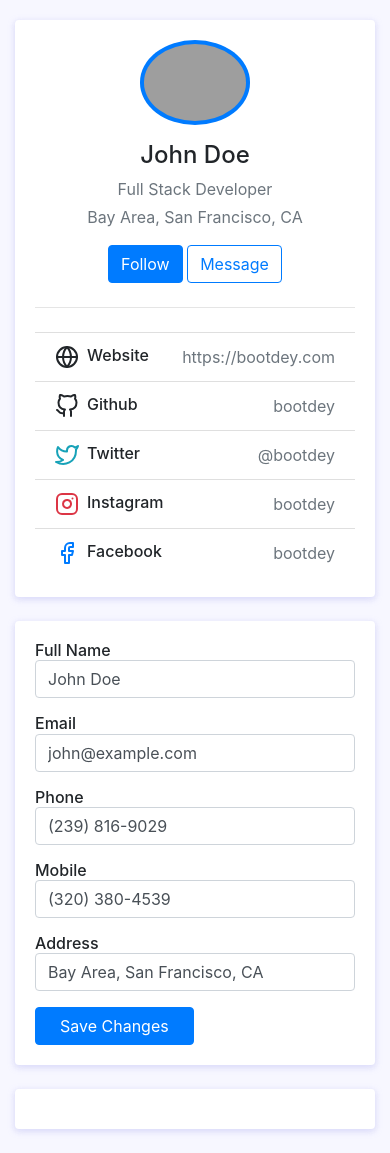
After one commit to CS308-Stock-Image/Sprint-3, a Django app: page /profile in a window 390 px wide. The commit adds this page. Run offline with Django 3.2, Linux system fonts and the light colour scheme; some libraries are stand-ins or nearby versions; grey boxes are pictures that could not be loaded.

Commit message:
backend seller added and profile page added

```diff
--- a/project/accounts/models.py
+++ b/project/accounts/models.py
@@ -30,6 +30,7 @@ class Photo(models.Model):
     image = models.ImageField(null=False, blank=False)
     description = models.TextField()
     price= models.DecimalField(max_digits=5, decimal_places=2, default=0)
+    uploaded_by=models.ForeignKey(User,on_delete=models.SET_NULL, null=True)
 
 
 
@@ -48,3 +49,7 @@ class ShopCart(models.Model):
     @property
     def price(self):
         return(self.product.price)
+
+class Seller(models.Model):
+    user=models.ForeignKey(User,on_delete=models.SET_NULL, null=True)
+    isseller= models.BooleanField(default=False)
--- a/project/accounts/templates/accounts/photos/gallery.html
+++ b/project/accounts/templates/accounts/photos/gallery.html
@@ -24,6 +24,7 @@
 </head>
 
 <body >
+
 
             <div class="col-md-9">
                 <div class= "row">
--- /dev/null
+++ b/project/accounts/templates/accounts/profile.html
@@ -0,0 +1,142 @@
+<!DOCTYPE html>
+<html lang="en">
+<head>
+    <meta charset="UTF-8">
+    <meta http-equiv="X-UA-Compatible" content="IE=edge">
+    <meta name="viewport" content="width=device-width, initial-scale=1.0">
+    <title>Profile Page</title>
+	<link rel="stylesheet" href="https://stackpath.bootstrapcdn.com/bootstrap/4.3.1/css/bootstrap.min.css" integrity="sha384-ggOyR0iXCbMQv3Xipma34MD+dH/1fQ784/j6cY/iJTQUOhcWr7x9JvoRxT2MZw1T" crossorigin="anonymous">
+</head>
+<style>
+    body{
+    background: #f7f7ff;
+    margin-top:20px;
+}
+.card {
+    position: relative;
+    display: flex;
+    flex-direction: column;
+    min-width: 0;
+    word-wrap: break-word;
+    background-color: #fff;
+    background-clip: border-box;
+    border: 0 solid transparent;
+    border-radius: .25rem;
+    margin-bottom: 1.5rem;
+    box-shadow: 0 2px 6px 0 rgb(218 218 253 / 65%), 0 2px 6px 0 rgb(206 206 238 / 54%);
+}
+.me-2 {
+    margin-right: .5rem!important;
+}
+</style>
+<body>
+    <div class="container">
+		<div class="main-body">
+			<div class="row">
+				<div class="col-lg-4">
+					<div class="card">
+						<div class="card-body">
+							<div class="d-flex flex-column align-items-center text-center">
+								<img src="https://bootdey.com/img/Content/avatar/avatar6.png" alt="Admin" class="rounded-circle p-1 bg-primary" width="110">
+								<div class="mt-3">
+									<h4>John Doe</h4>
+									<p class="text-secondary mb-1">Full Stack Developer</p>
+									<p class="text-muted font-size-sm">Bay Area, San Francisco, CA</p>
+									<button class="btn btn-primary">Follow</button>
+									<button class="btn btn-outline-primary">Message</button>
+								</div>
+							</div>
+							<hr class="my-4">
+							<ul class="list-group list-group-flush">
+								<li class="list-group-item d-flex justify-content-between align-items-center flex-wrap">
+									<h6 class="mb-0"><svg xmlns="http://www.w3.org/2000/svg" width="24" height="24" viewBox="0 0 24 24" fill="none" stroke="currentColor" stroke-width="2" stroke-linecap="round" stroke-linejoin="round" class="feather feather-globe me-2 icon-inline"><circle cx="12" cy="12" r="10"></circle><line x1="2" y1="12" x2="22" y2="12"></line><path d="M12 2a15.3 15.3 0 0 1 4 10 15.3 15.3 0 0 1-4 10 15.3 15.3 0 0 1-4-10 15.3 15.3 0 0 1 4-10z"></path></svg>Website</h6>
+									<span class="text-secondary">https://bootdey.com</span>
+								</li>
+								<li class="list-group-item d-flex justify-content-between align-items-center flex-wrap">
+									<h6 class="mb-0"><svg xmlns="http://www.w3.org/2000/svg" width="24" height="24" viewBox="0 0 24 24" fill="none" stroke="currentColor" stroke-width="2" stroke-linecap="round" stroke-linejoin="round" class="feather feather-github me-2 icon-inline"><path d="M9 19c-5 1.5-5-2.5-7-3m14 6v-3.87a3.37 3.37 0 0 0-.94-2.61c3.14-.35 6.44-1.54 6.44-7A5.44 5.44 0 0 0 20 4.77 5.07 5.07 0 0 0 19.91 1S18.73.65 16 2.48a13.38 13.38 0 0 0-7 0C6.27.65 5.09 1 5.09 1A5.07 5.07 0 0 0 5 4.77a5.44 5.44 0 0 0-1.5 3.78c0 5.42 3.3 6.61 6.44 7A3.37 3.37 0 0 0 9 18.13V22"></path></svg>Github</h6>
+									<span class="text-secondary">bootdey</span>
+								</li>
+								<li class="list-group-item d-flex justify-content-between align-items-center flex-wrap">
+									<h6 class="mb-0"><svg xmlns="http://www.w3.org/2000/svg" width="24" height="24" viewBox="0 0 24 24" fill="none" stroke="currentColor" stroke-width="2" stroke-linecap="round" stroke-linejoin="round" class="feather feather-twitter me-2 icon-inline text-info"><path d="M23 3a10.9 10.9 0 0 1-3.14 1.53 4.48 4.48 0 0 0-7.86 3v1A10.66 10.66 0 0 1 3 4s-4 9 5 13a11.64 11.64 0 0 1-7 2c9 5 20 0 20-11.5a4.5 4.5 0 0 0-.08-.83A7.72 7.72 0 0 0 23 3z"></path></svg>Twitter</h6>
+									<span class="text-secondary">@bootdey</span>
+								</li>
+								<li class="list-group-item d-flex justify-content-between align-items-center flex-wrap">
+									<h6 class="mb-0"><svg xmlns="http://www.w3.org/2000/svg" width="24" height="24" viewBox="0 0 24 24" fill="none" stroke="currentColor" stroke-width="2" stroke-linecap="round" stroke-linejoin="round" class="feather feather-instagram me-2 icon-inline text-danger"><rect x="2" y="2" width="20" height="20" rx="5" ry="5"></rect><path d="M16 11.37A4 4 0 1 1 12.63 8 4 4 0 0 1 16 11.37z"></path><line x1="17.5" y1="6.5" x2="17.51" y2="6.5"></line></svg>Instagram</h6>
+									<span class="text-secondary">bootdey</span>
+								</li>
+								<li class="list-group-item d-flex justify-content-between align-items-center flex-wrap">
+									<h6 class="mb-0"><svg xmlns="http://www.w3.org/2000/svg" width="24" height="24" viewBox="0 0 24 24" fill="none" stroke="currentColor" stroke-width="2" stroke-linecap="round" stroke-linejoin="round" class="feather feather-facebook me-2 icon-inline text-primary"><path d="M18 2h-3a5 5 0 0 0-5 5v3H7v4h3v8h4v-8h3l1-4h-4V7a1 1 0 0 1 1-1h3z"></path></svg>Facebook</h6>
+									<span class="text-secondary">bootdey</span>
+								</li>
+							</ul>
+						</div>
+					</div>
+				</div>
+				<div class="col-lg-8">
+					<div class="card">
+						<div class="card-body">
+							<div class="row mb-3">
+								<div class="col-sm-3">
+									<h6 class="mb-0">Full Name</h6>
+								</div>
+								<div class="col-sm-9 text-secondary">
+									<input type="text" class="form-control" value="John Doe">
+								</div>
+							</div>
+							<div class="row mb-3">
+								<div class="col-sm-3">
+									<h6 class="mb-0">Email</h6>
+								</div>
+								<div class="col-sm-9 text-secondary">
+									<input type="text" class="form-control" value="john@example.com">
+								</div>
+							</div>
+							<div class="row mb-3">
+								<div class="col-sm-3">
+									<h6 class="mb-0">Phone</h6>
+								</div>
+								<div class="col-sm-9 text-secondary">
+									<input type="text" class="form-control" value="(239) 816-9029">
+								</div>
+							</div>
+							<div class="row mb-3">
+								<div class="col-sm-3">
+									<h6 class="mb-0">Mobile</h6>
+								</div>
+								<div class="col-sm-9 text-secondary">
+									<input type="text" class="form-control" value="(320) 380-4539">
+								</div>
+							</div>
+							<div class="row mb-3">
+								<div class="col-sm-3">
+									<h6 class="mb-0">Address</h6>
+								</div>
+								<div class="col-sm-9 text-secondary">
+									<input type="text" class="form-control" value="Bay Area, San Francisco, CA">
+								</div>
+							</div>
+							<div class="row">
+								<div class="col-sm-3"></div>
+								<div class="col-sm-9 text-secondary">
+									<input type="button" class="btn btn-primary px-4" value="Save Changes">
+								</div>
+							</div>
+						</div>
+					</div>
+					<div class="row">
+						<div class="col-sm-12">
+							<div class="card">
+								<div class="card-body">
+
+
+								</div>
+							</div>
+						</div>
+					</div>
+				</div>
+			</div>
+		</div>
+	</div>
+
+</body>
+</html>
--- a/project/accounts/urls.py
+++ b/project/accounts/urls.py
@@ -28,6 +28,8 @@ urlpatterns = [
 	path('deletecart/<int:id>',views.deletecart, name='deletecart'),
 	path('checkout',views.checkout,name="checkout"),
 
+	path('seller',views.seller,name="seller"),
+    path('profile',views.profile,name='profile'),
 
 
 ]
--- a/project/accounts/views.py
+++ b/project/accounts/views.py
@@ -7,7 +7,6 @@ from django.contrib.auth import authenticate, login, logout
 
 from django.contrib import messages
 from .forms import *
-import os
 from django.contrib.auth.decorators import login_required
 
 
@@ -106,6 +105,7 @@ def addPhoto(request):
                 description=data['description'],
                 image=image,
                 price=data['price'],
+                uploaded_by=user
             )
 
         return redirect('gallery')
@@ -164,3 +164,16 @@ def deletecart(request,id):
 
 def checkout(request):
     return render(request,"accounts/checkout.html")
+
+def seller(request):
+    user= Seller()
+    user.user= request.user
+    user.user_id= user.user.id
+    user.isseller=True
+    user.save()
+    photo = Photo.objects.all()
+    return render(request,"accounts/main.html",{'user1':user,'photos':photo})
+
+def profile(request):
+
+    return render(request,"accounts/profile.html")
--- a/project/project/settings.py
+++ b/project/project/settings.py
@@ -39,7 +39,7 @@ INSTALLED_APPS = [
     'django.contrib.messages',
     'django.contrib.staticfiles',
     'accounts',
-    'likert_field',
+
 ]
 
 MIDDLEWARE = [
```
Also changed, not shown: project/accounts/templates/accounts/navbar.html (+4 -3 lines), project/accounts/migrations/0001_initial.py (deleted), project/media/cat_8HAH0Xl.jpg (added), project/media/cat_FXIJoqC.jpg (added), project/media/cat_x5OkaI1.jpg (added).
